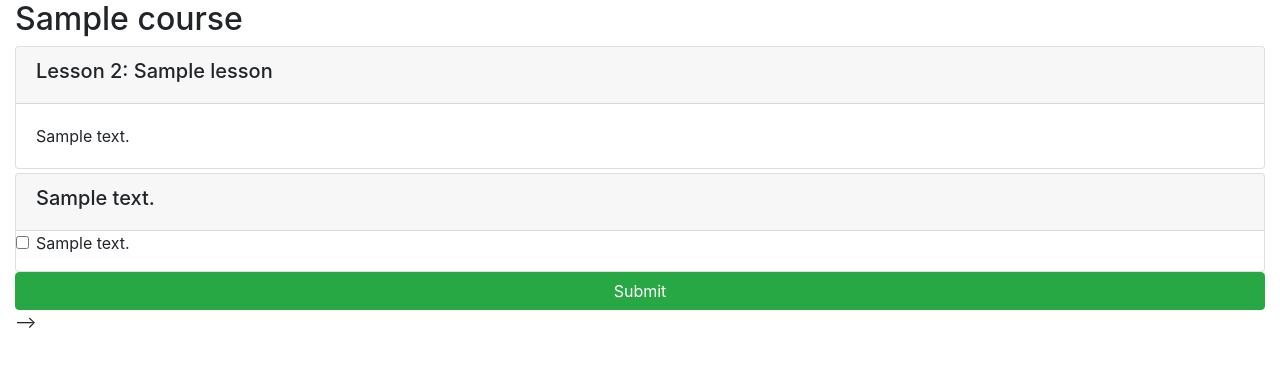
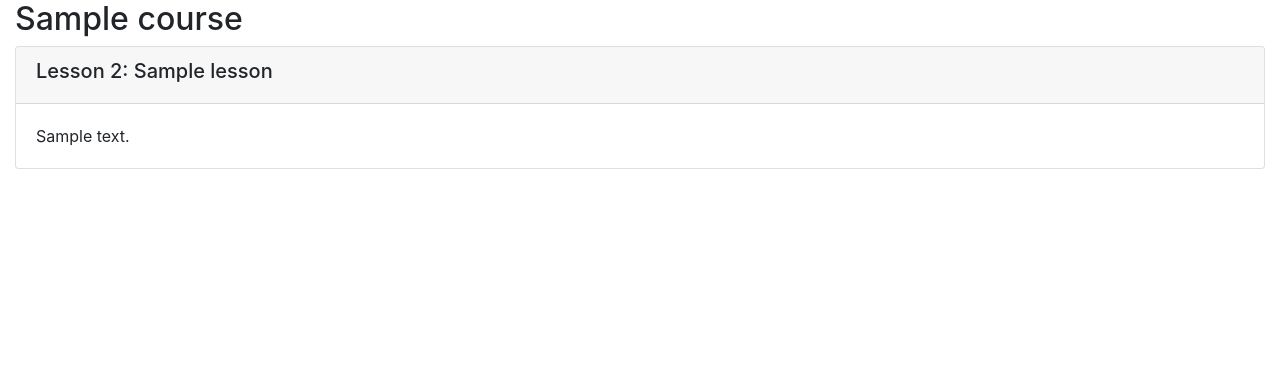
Before and after one commit to shadikhamsehh/Final_project_Django-Sql_Database, a Django app: template final_template/onlinecourse/templates/onlinecourse/course_detail_bootstrap.html in a window 1280 px wide. Shown: the part 56-423 px from the top of the page. Run offline with Django 3.2, Linux system fonts and the light colour scheme; the template is opened without the code that fills it: values that come from a table or form of the project are taken from there, others are empty; tables that the repository leaves empty hold one stand-in row (values such as "Sample post"); parts of the project's set-up code (start-up, migrations or seed data) failed here and were passed over; some libraries are stand-ins or nearby versions.

Commit message:
course_detail_bootstrap.html

```diff
--- a/final_template/onlinecourse/templates/onlinecourse/course_detail_bootstrap.html
+++ b/final_template/onlinecourse/templates/onlinecourse/course_detail_bootstrap.html
@@ -100,13 +100,13 @@
             -->
 
             <!-- A choice submission form example-->
-            <form id="questionform" action="point to a submit view" method="post">
-                        <!--... for each question in the course ...-->
+          <!--  <form id="questionform" action="point to a submit view" method="post">
+  .
                         <div class="card mt-1">
                             <div class="card-header"><h5>{{ question.question_text}}</h5></div>
                             {% csrf_token %}
                             <div class="form-group">
-                               <!--... for each choice in the question ...-->
+
                                 <div class="form-check">
                                     <label class="form-check-label">
                                         <input type="checkbox" name="choice_{{choice.id}}"
```
